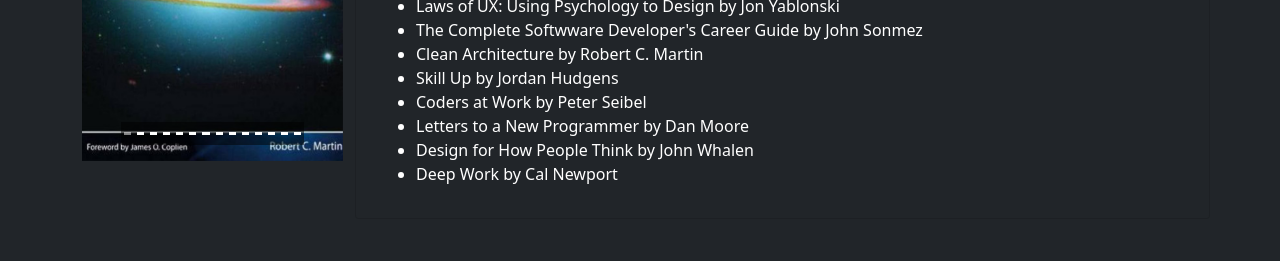
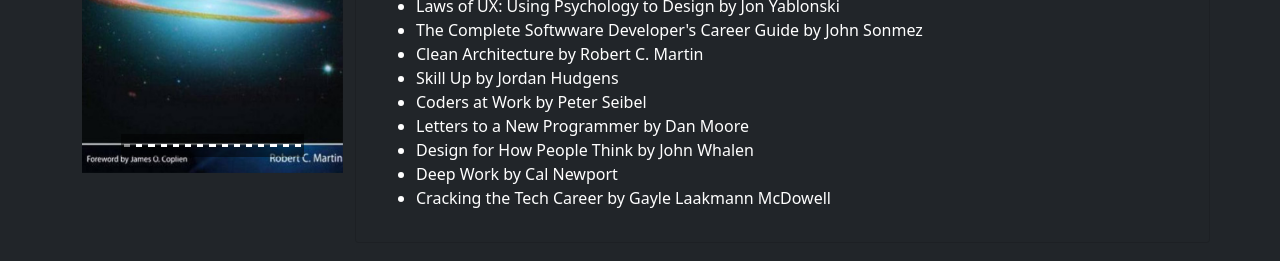
Before and after one commit to jonathanlangdon/jonathanlangdon.github.io, a plain HTML site: page training/index.html in a window 1280 px wide. Shown: the part 7420-7681 px from the top of the page. Drawn offline with nearby package versions, Linux system fonts and the light colour scheme; no server answers.

Commit message:
Cracking the Tech Career Book added

```diff
--- a/training/index.html
+++ b/training/index.html
@@ -1007,6 +1007,13 @@
                   class="active darker-button-shadow"
                   aria-label="Slide 14"
                 ></button>
+                <button
+                  type="button"
+                  data-bs-target="#bookSlider"
+                  data-bs-slide-to="14"
+                  class="active darker-button-shadow"
+                  aria-label="Slide 15"
+                ></button>
               </div>
               <div class="carousel-inner">
                 <div class="carousel-item active" data-bs-interval="3000">
@@ -1114,6 +1121,13 @@
                     alt="Deep Work"
                   />
                 </div>
+                <div class="carousel-item" data-bs-interval="3000">
+                  <img
+                    src="../images/crackingTechCareer.jpg"
+                    class="d-block w-100"
+                    alt="Cracking the Tech Career"
+                  />
+                </div>
               </div>
               <a
                 class="carousel-control-prev"
@@ -1184,6 +1198,7 @@
                 <li>Letters to a New Programmer by Dan Moore</li>
                 <li>Design for How People Think by John Whalen</li>
                 <li>Deep Work by Cal Newport</li>
+                <li>Cracking the Tech Career by Gayle Laakmann McDowell</li>
               </ul>
             </div>
           </div>
```
Also changed, not shown: images/crackingTechCareer.jpg (added), 1 other file.
